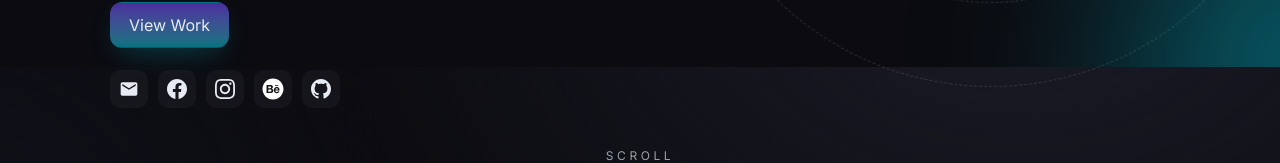
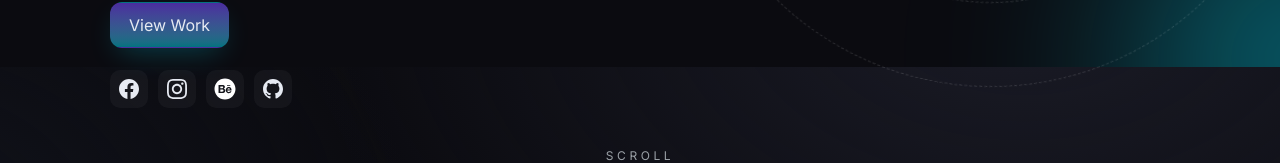
Before and after one commit to ZiniMedAmine/zini-portfolio, a React (Vite) app in the folder zini-portfolio/: page / in a window 1280 px wide. Shown: the part 733-896 px from the top of the page. Built offline with nearby package versions, Linux system fonts and the light colour scheme.

Commit message:
update contact

```diff
--- a/zini-portfolio/src/App.jsx
+++ b/zini-portfolio/src/App.jsx
@@ -236,11 +236,6 @@ function App() {
                 <a href="#work" className="btn btn-primary magnetic">View Work</a>
               </div>
               <div className="socials">
-                <a href="mailto:zini.m.amine@gmail.com" aria-label="Email" className="icon-link">
-                  <svg width="20" height="20" viewBox="0 0 24 24" fill="currentColor">
-                    <path d="M20 4H4c-1.1 0-1.99.9-1.99 2L2 18c0 1.1.9 2 2 2h16c1.1 0 2-.9 2-2V6c0-1.1-.9-2-2-2zm0 4l-8 5-8-5V6l8 5 8-5v2z"/>
-                  </svg>
-                </a>
                 <a href="https://www.facebook.com/hu.chi.355" target="_blank" rel="noopener noreferrer" aria-label="Facebook" className="icon-link">
                   <svg width="20" height="20" viewBox="0 0 24 24" fill="currentColor">
                     <path d="M24 12.073c0-6.627-5.373-12-12-12s-12 5.373-12 12c0 5.99 4.388 10.954 10.125 11.854v-8.385H7.078v-3.47h3.047V9.43c0-3.007 1.792-4.669 4.533-4.669 1.312 0 2.686.235 2.686.235v2.953H15.83c-1.491 0-1.956.925-1.956 1.874v2.25h3.328l-.532 3.47h-2.796v8.385C19.612 23.027 24 18.062 24 12.073z"/>
--- a/zini-portfolio/src/components/Contact_new.jsx
+++ b/zini-portfolio/src/components/Contact_new.jsx
@@ -67,7 +67,7 @@ export function Contact() {
                     id="user_email"
                     name="user_email"
                     required
-                    placeholder="your@email.com"
+                    placeholder="your email"
                     disabled={isSubmitting}
                   />
                 </div>
```
Also changed, not shown: zini-portfolio/src/components/Contact.jsx (+4 -4 lines).
